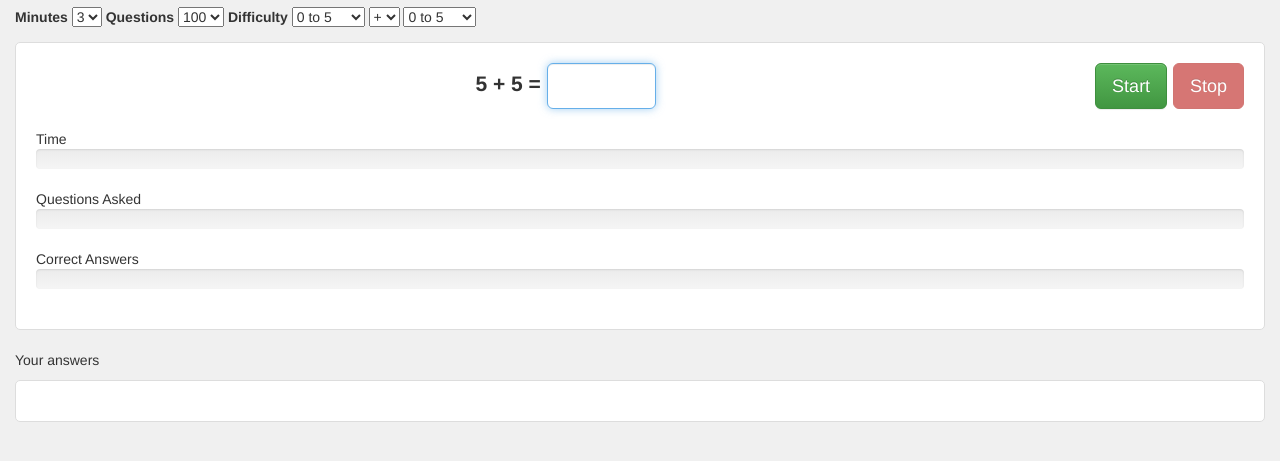
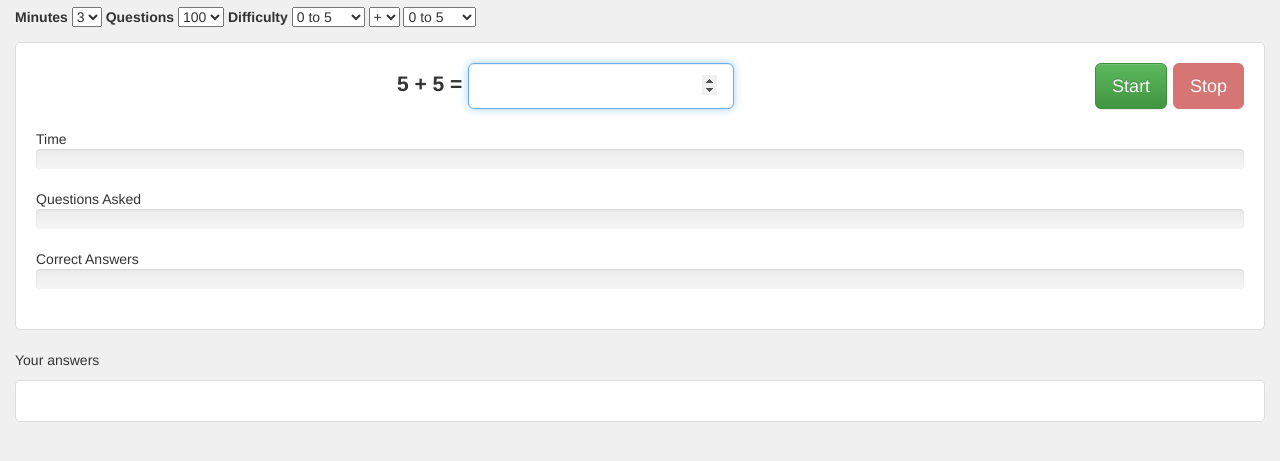
Before and after one commit to pavarnos/pavarnos.github.io, a plain HTML site: page maths_game.html in a window 1280 px wide. Shown: the part 63-524 px from the top of the page. Drawn offline with nearby package versions, Linux system fonts and the light colour scheme.

Commit message:
input type=number

```diff
--- a/maths_game.html
+++ b/maths_game.html
@@ -107,7 +107,7 @@
                 <label for="answer"><span id="left">99</span>
                     <span id="operator_value">+</span>
                     <span id="right">99</span> = </label>
-                <input type="text" id="answer" size="5" width="7" autofocus class="form-control input-lg" title="Type your answer here and press the Enter key on your keyboard">
+                <input type="number" id="answer" size="7" width="7" autofocus class="form-control input-lg" title="Type your answer here and press the Enter key on your keyboard">
                 <span class="pull-right">
                     <button type="button" id="start" class="btn btn-success btn-lg">Start</button>
                     <button type="button" id="stop" class="btn btn-danger btn-lg" disabled>Stop</button>
```
